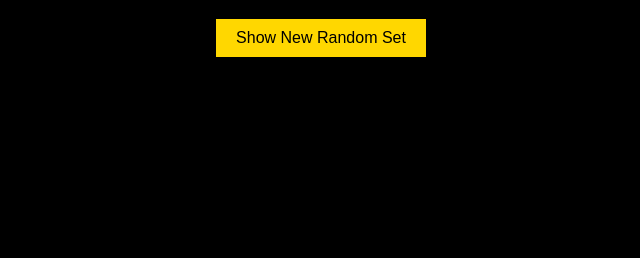
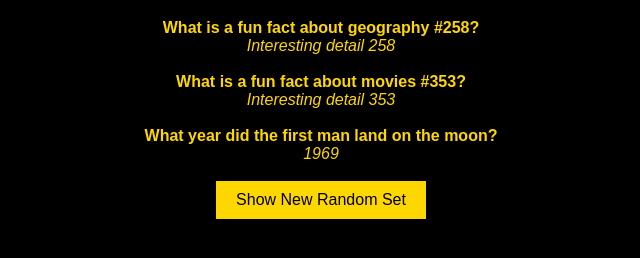
Before and after one commit to dtrendz2day/BrilliantMinds-MiddayMindFlex, a plain HTML site: page public/index.html in a window 1280 px wide. Shown: the part 120-378 px from the top of the page, without its empty margins (319-959 px from the left). Drawn offline with Linux system fonts and the light colour scheme.

Commit message:
Add files via upload

```diff
--- a/public/index.html
+++ b/public/index.html
@@ -2,18 +2,38 @@
 <!DOCTYPE html>
 <html lang="en">
 <head>
-  <meta charset="UTF-8">
-  <title>🧠 Midday Mind Flex</title>
-  <link rel="stylesheet" href="styles.css">
+    <meta charset="UTF-8">
+    <title>🧠 Midday Mind Flex</title>
+    <link rel="stylesheet" href="styles.css">
 </head>
 <body>
-  <h1>🧠 Midday Mind Flex</h1>
+    <h1>🧠 Midday Mind Flex</h1>
+    <div id="quiz-container"></div>
+    <button id="new-quiz">Show New Random Set</button>
 
-  <div id="quiz-container"></div>
+    <script src="questions.js" defer></script>
+    <script>
+    document.addEventListener('DOMContentLoaded', () => {
+        const quizContainer = document.getElementById('quiz-container');
+        const newQuizBtn = document.getElementById('new-quiz');
 
-  <button id="new-quiz">Show New Random Set</button>
+        function showRandomQuiz() {
+            quizContainer.innerHTML = '';
+            const selected = [];
+            while (selected.length < 3) {
+                const q = window.questions[Math.floor(Math.random() * window.questions.length)];
+                if (!selected.includes(q)) selected.push(q);
+            }
+            selected.forEach(q => {
+                const div = document.createElement('div');
+                div.innerHTML = `<strong>${q.question}</strong><br><em>${q.answer}</em><br><br>`;
+                quizContainer.appendChild(div);
+            });
+        }
 
-  <!-- Correct scripts placed in proper order -->
-  <script src="questions.js" defer></script>
+        newQuizBtn.addEventListener('click', showRandomQuiz);
+        showRandomQuiz();
+    });
+    </script>
 </body>
 </html>
```
